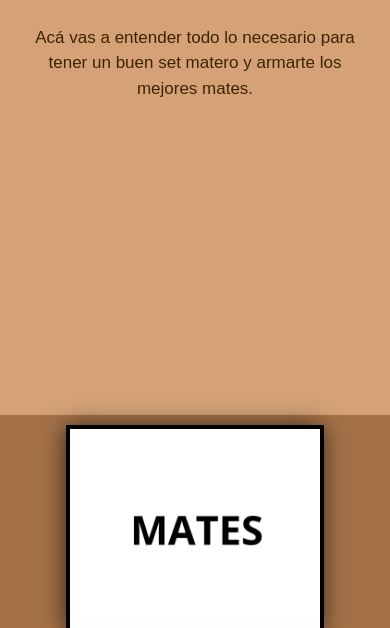
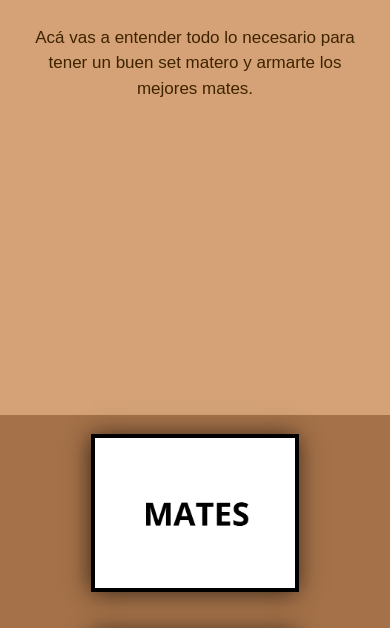
Before and after one commit to AgusMeikle/Cebate, a website: page index.html in a window 390 px wide. Shown: the part 421-1049 px from the top of the page. Drawn offline with nearby package versions, Linux system fonts and the light colour scheme.

Commit message:
arreglamos index

```diff
--- a/scss/base/_mediaquerys.scss
+++ b/scss/base/_mediaquerys.scss
@@ -314,6 +314,19 @@
             font-size: 20px;
         }
     }
+
+    .muestra-productos{
+        div{
+            width: 208px;
+            height: 158px;
+            a{
+                img{
+                    width: 200px;
+                    height: 150px;
+                }
+            }
+        }
+    }
     //! FIN INDEX //
 }
 
```
Also changed, not shown: css/estilos.css.
